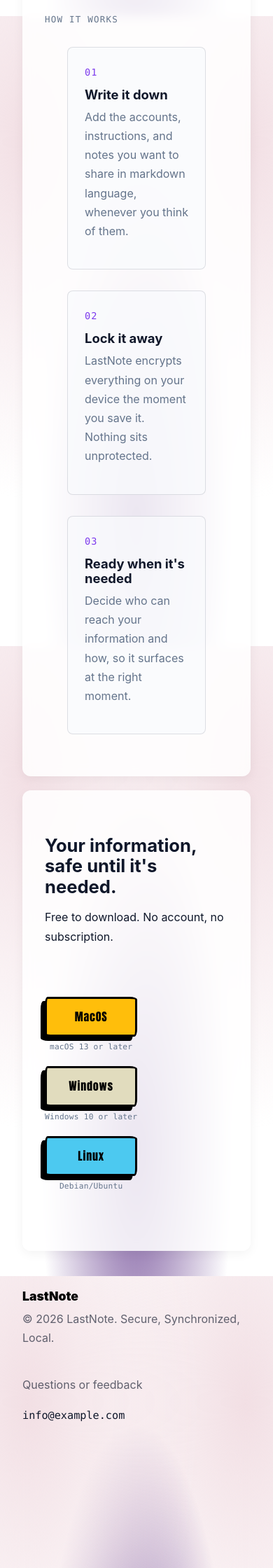
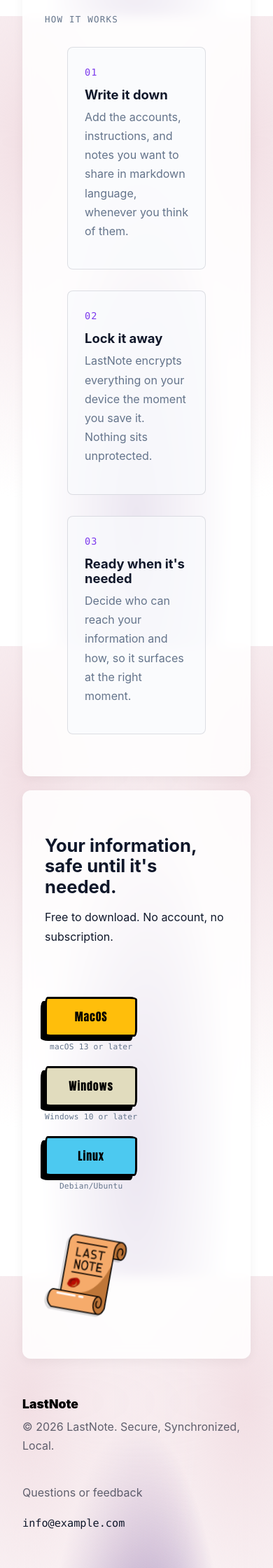
Before and after one commit to roupasz/lastnote, a Jekyll site: the page built from index.html, in a window 390 px wide. Shown: the part 2677-4917 px from the top of the page at 70% size. Built offline with Jekyll 4.4.1, drawn with Linux system fonts in a browser that asks for light colours.

Commit message:
chore: add logo at the last sectoin

```diff
--- a/assets/css/style.scss
+++ b/assets/css/style.scss
@@ -478,6 +478,48 @@
 }
 
 // ---------------------------------------------
+// CTA Band & Bottom-Right Logo Layout
+// ---------------------------------------------
+.cta__content-grid {
+  display: flex;
+  justify-content: space-between;
+  align-items: flex-end; /* Pins content to the bottom */
+  width: 100%;
+  gap: 20px;
+}
+
+.cta__text-group {
+  flex: 1;
+}
+
+.cta__logo-container {
+  display: flex;
+  justify-content: flex-end;
+  align-items: flex-end;
+  flex-shrink: 0;
+}
+
+.cta__emblem {
+  width: 120px;
+  height: auto;
+  object-fit: contain;
+  transform: rotate(10deg);
+  filter: drop-shadow(-3px 3px 0px rgba(0,0,0,0.15));
+  margin-bottom: -4px; /* Aligns visually with the bottom line */
+}
+
+@media (max-width: 768px) {
+  .cta__content-grid {
+    flex-direction: column;
+    align-items: flex-start;
+  }
+  .cta__logo-container {
+    align-self: flex-end;
+    margin-top: 10px;
+  }
+}
+
+// ---------------------------------------------
 // Footer
 // ---------------------------------------------
 .site-footer {
--- a/index.html
+++ b/index.html
@@ -101,6 +101,7 @@
       <h2>Your information, safe until it's needed.</h2>
       <p>Free to download. No account, no subscription.</p>
     </div>
+
       <!-- OS Download Grid with aligned requirements -->
       <div class="download-grid">
         <div class="download-item">
@@ -116,6 +117,9 @@
           <span class="fine-print">{{ site.download.linux_requirement }}</span>
         </div>
       </div>
+    <div class="cta__logo-container">
+        <img src="{{ '/assets/images/appicon.png' | relative_url }}" alt="LastNote Emblem" class="cta__emblem">
+    </div>
   </div>
 </section>
 
```
